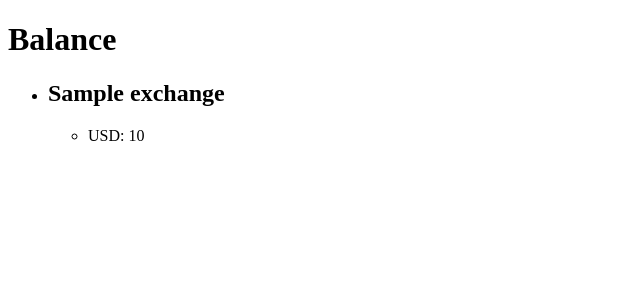
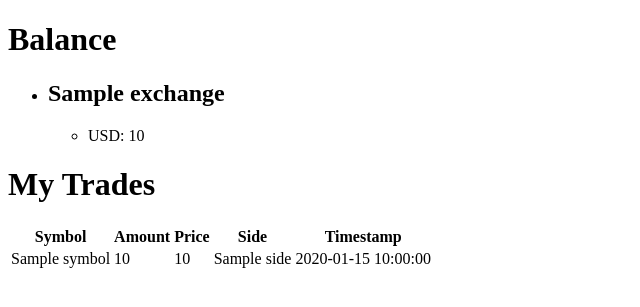
Before and after one commit to nanosystem2022/tradingbot--gpt, a Flask app: template templates/index.html in a window 1280 px wide. Shown: the top 307 px of the page, without its empty margins (0-640 px from the left). Run offline with Flask 3, Linux system fonts and the light colour scheme; the template is opened without the code that fills it: most values are stand-ins (such as "Sample title", 1, 10 or a date in 2020); parts of the project's set-up code (start-up, migrations or seed data) failed here and were passed over.

Commit message:
Update index.html

```diff
--- a/templates/index.html
+++ b/templates/index.html
@@ -17,5 +17,26 @@
             </li>
         {% endfor %}
     </ul>
+
+    <h1>My Trades</h1>
+    <table>
+        <tr>
+            <th>Symbol</th>
+            <th>Amount</th>
+            <th>Price</th>
+            <th>Side</th>
+            <th>Timestamp</th>
+        </tr>
+        {% for trade in trades %}
+        <tr>
+            <td>{{ trade.symbol }}</td>
+            <td>{{ trade.amount }}</td>
+            <td>{{ trade.price }}</td>
+            <td>{{ trade.side }}</td>
+            <td>{{ trade.timestamp }}</td>
+        </tr>
+        {% endfor %}
+    </table>
+
 </body>
 </html>
```
